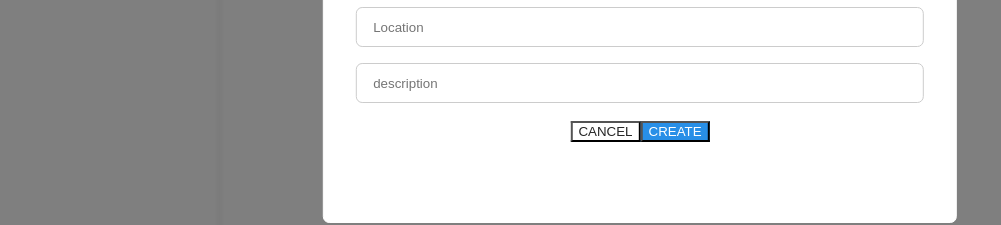
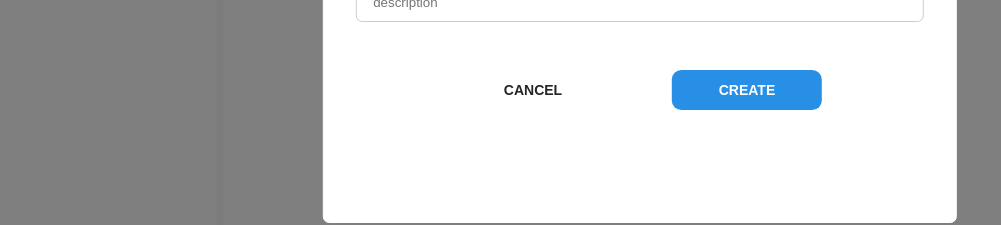
Before and after one commit to jessicaarrais/pair-programming-front-end, a React (Create React App) app: page /user/3/post in a window 1280 px wide. Shown: the part 497-722 px from the top of the page, without its empty margins (0-1001 px from the left). Built offline with nearby package versions, Linux system fonts and the light colour scheme.

Commit message:
add partial post form

```diff
--- a/src/component/PostForm/PostForm.js
+++ b/src/component/PostForm/PostForm.js
@@ -68,13 +68,13 @@ function PostForm({ setPosts }) {
       />
       <div className="upload__button-box">
         <button
-          className="upload__button--cancel"
+          className="upload__button upload__button--cancel"
           type="button"
           onClick={onClickCancel}
         >
           CANCEL
         </button>
-        <button className="upload__button--save" type="submit">
+        <button className="upload__button upload__button--save" type="submit">
           CREATE
         </button>
       </div>
--- a/src/component/PostForm/PostForm.scss
+++ b/src/component/PostForm/PostForm.scss
@@ -33,6 +33,8 @@
     border-radius: 0.6rem;
     width: 9.375rem;
     height: 2.5rem;
+    margin: 2rem;
+    cursor: pointer;
 
     &--select {
       background-color: $accent;
```
